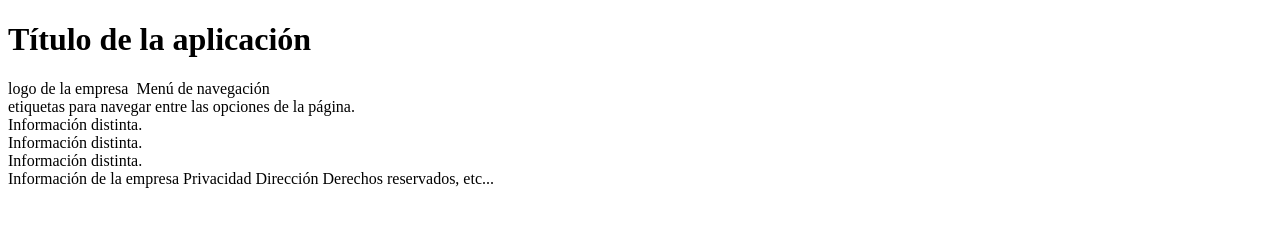
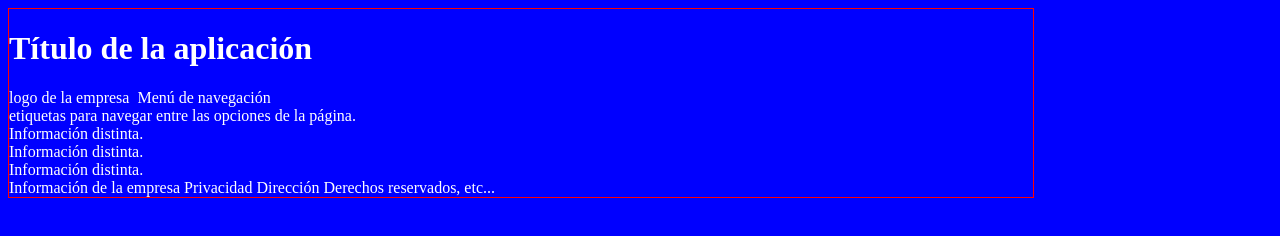
Before and after one commit to martileos/pw2171, a plain HTML site: page primerHTML5.html in a window 1280 px wide. Drawn offline with Linux system fonts and the light colour scheme.

Commit message:
Ejemplo01 CSS3

```diff
--- /dev/null
+++ b/css/estilos.css
@@ -0,0 +1,7 @@
+body{
+	background: blue;
+	border: 1px solid red;
+	color: white;
+	font-size: 16px;
+	max-width: 1024px;
+}
--- a/primerHTML5.html
+++ b/primerHTML5.html
@@ -3,6 +3,7 @@
 <head>
 	<meta charset="UTF-8">
 	<title>Título de la página</title>
+	<link rel="stylesheet" href="css/estilos.css">
 </head>
 <body>
 	<header>
```
